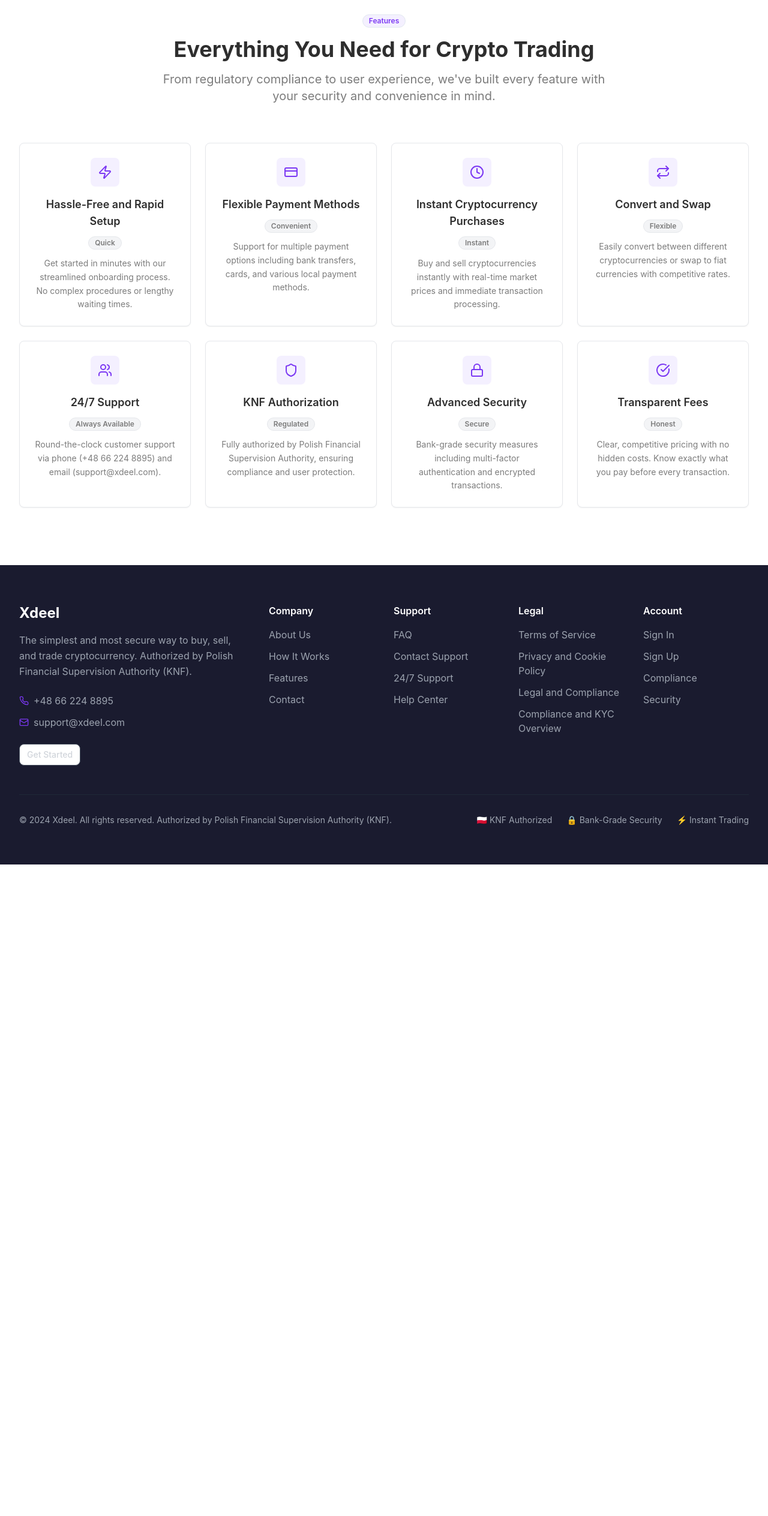
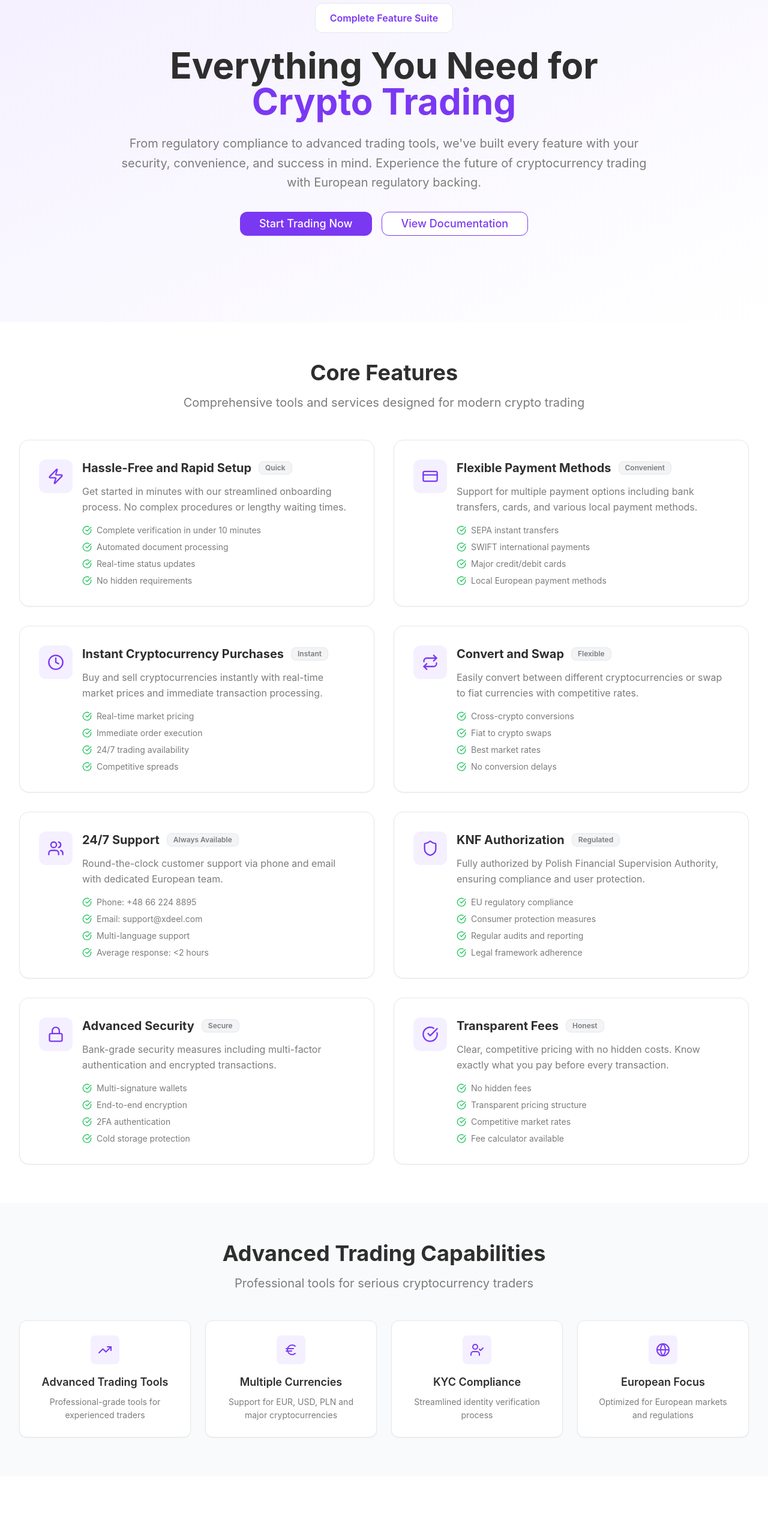
Before and after one commit to cidrus-money-org/xdeel-nexus-web, a React (Vite) app: page /features in a window 1280 px wide. Shown: the part 140-2667 px from the top of the page at 60% size. Before the commit the page ends 1581 px from the top, so only its background shows below. Built offline with nearby package versions, Linux system fonts and the light colour scheme.

Commit message:
Enhance features page content
Expand the content on the features page to provide more detailed information and improve user engagement.

```diff
--- a/src/pages/Features.tsx
+++ b/src/pages/Features.tsx
@@ -2,102 +2,340 @@
 import { Layout } from "@/components/Layout";
 import { Card, CardContent } from "@/components/ui/card";
 import { Badge } from "@/components/ui/badge";
-import { Shield, Zap, CreditCard, Users, Lock, CheckCircle, Repeat, Clock } from "lucide-react";
+import { Button } from "@/components/ui/button";
+import { Shield, Zap, CreditCard, Users, Lock, CheckCircle, Repeat, Clock, Euro, Building, Phone, Mail, Globe, Award, UserCheck, TrendingUp } from "lucide-react";
 
 const Features = () => {
-  const features = [
+  const mainFeatures = [
     {
       icon: Zap,
       title: "Hassle-Free and Rapid Setup",
       description: "Get started in minutes with our streamlined onboarding process. No complex procedures or lengthy waiting times.",
+      details: [
+        "Complete verification in under 10 minutes",
+        "Automated document processing",
+        "Real-time status updates",
+        "No hidden requirements"
+      ],
       badge: "Quick"
     },
     {
       icon: CreditCard,
       title: "Flexible Payment Methods",
       description: "Support for multiple payment options including bank transfers, cards, and various local payment methods.",
+      details: [
+        "SEPA instant transfers",
+        "SWIFT international payments",
+        "Major credit/debit cards",
+        "Local European payment methods"
+      ],
       badge: "Convenient"
     },
     {
       icon: Clock,
       title: "Instant Cryptocurrency Purchases",
       description: "Buy and sell cryptocurrencies instantly with real-time market prices and immediate transaction processing.",
+      details: [
+        "Real-time market pricing",
+        "Immediate order execution",
+        "24/7 trading availability",
+        "Competitive spreads"
+      ],
       badge: "Instant"
     },
     {
       icon: Repeat,
       title: "Convert and Swap",
       description: "Easily convert between different cryptocurrencies or swap to fiat currencies with competitive rates.",
+      details: [
+        "Cross-crypto conversions",
+        "Fiat to crypto swaps",
+        "Best market rates",
+        "No conversion delays"
+      ],
       badge: "Flexible"
     },
     {
       icon: Users,
       title: "24/7 Support",
-      description: "Round-the-clock customer support via phone (+48 66 224 8895) and email (support@xdeel.com).",
+      description: "Round-the-clock customer support via phone and email with dedicated European team.",
+      details: [
+        "Phone: +48 66 224 8895",
+        "Email: support@xdeel.com",
+        "Multi-language support",
+        "Average response: <2 hours"
+      ],
       badge: "Always Available"
     },
     {
       icon: Shield,
       title: "KNF Authorization",
       description: "Fully authorized by Polish Financial Supervision Authority, ensuring compliance and user protection.",
+      details: [
+        "EU regulatory compliance",
+        "Consumer protection measures",
+        "Regular audits and reporting",
+        "Legal framework adherence"
+      ],
       badge: "Regulated"
     },
     {
       icon: Lock,
       title: "Advanced Security",
       description: "Bank-grade security measures including multi-factor authentication and encrypted transactions.",
+      details: [
+        "Multi-signature wallets",
+        "End-to-end encryption",
+        "2FA authentication",
+        "Cold storage protection"
+      ],
       badge: "Secure"
     },
     {
       icon: CheckCircle,
       title: "Transparent Fees",
       description: "Clear, competitive pricing with no hidden costs. Know exactly what you pay before every transaction.",
+      details: [
+        "No hidden fees",
+        "Transparent pricing structure",
+        "Competitive market rates",
+        "Fee calculator available"
+      ],
       badge: "Honest"
+    }
+  ];
+
+  const tradingFeatures = [
+    {
+      icon: TrendingUp,
+      title: "Advanced Trading Tools",
+      description: "Professional-grade tools for experienced traders"
+    },
+    {
+      icon: Euro,
+      title: "Multiple Currencies",
+      description: "Support for EUR, USD, PLN and major cryptocurrencies"
+    },
+    {
+      icon: UserCheck,
+      title: "KYC Compliance",
+      description: "Streamlined identity verification process"
+    },
+    {
+      icon: Globe,
+      title: "European Focus",
+      description: "Optimized for European markets and regulations"
+    }
+  ];
+
+  const securityMeasures = [
+    {
+      icon: Shield,
+      title: "Multi-Layer Security",
+      description: "Advanced protection protocols"
+    },
+    {
+      icon: Lock,
+      title: "Encrypted Storage",
+      description: "Military-grade encryption standards"
+    },
+    {
+      icon: Award,
+      title: "Compliance Standards",
+      description: "Meeting highest regulatory requirements"
+    },
+    {
+      icon: Building,
+      title: "Institutional Grade",
+      description: "Enterprise-level security infrastructure"
     }
   ];
 
   return (
     <Layout>
-      <section className="py-24 bg-white">
+      {/* Hero Section */}
+      <section className="py-20 bg-gradient-to-br from-[#F4F0FF] to-white">
         <div className="max-w-7xl mx-auto px-4 sm:px-6 lg:px-8">
-          {/* Section Header */}
           <div className="text-center mb-16">
-            <Badge variant="outline" className="mb-4 text-xdeel-primary border-xdeel-primary/30 bg-xdeel-purple">
-              Features
+            <Badge variant="outline" className="mb-6 text-xdeel-primary border-xdeel-primary/30 bg-white px-6 py-3 text-base rounded-xl">
+              Complete Feature Suite
             </Badge>
-            <h1 className="text-3xl lg:text-4xl font-bold text-xdeel-dark mb-4">
-              Everything You Need for Crypto Trading
+            <h1 className="text-4xl lg:text-6xl font-bold text-xdeel-dark mb-6">
+              Everything You Need for
+              <span className="text-xdeel-primary block">Crypto Trading</span>
             </h1>
+            <p className="text-xl text-xdeel-gray max-w-4xl mx-auto leading-relaxed mb-8">
+              From regulatory compliance to advanced trading tools, we've built every feature
+              with your security, convenience, and success in mind. Experience the future of
+              cryptocurrency trading with European regulatory backing.
+            </p>
+            <div className="flex flex-col sm:flex-row gap-4 justify-center">
+              <Button className="bg-xdeel-primary hover:bg-xdeel-primary-dark text-white px-8 py-4 text-lg rounded-xl">
+                Start Trading Now
+              </Button>
+              <Button variant="outline" className="border-xdeel-primary text-xdeel-primary hover:bg-xdeel-primary hover:text-white px-8 py-4 text-lg rounded-xl">
+                View Documentation
+              </Button>
+            </div>
+          </div>
+        </div>
+      </section>
+
+      {/* Main Features Grid */}
+      <section className="py-16 bg-white">
+        <div className="max-w-7xl mx-auto px-4 sm:px-6 lg:px-8">
+          <div className="text-center mb-12">
+            <h2 className="text-3xl lg:text-4xl font-bold text-xdeel-dark mb-4">
+              Core Features
+            </h2>
             <p className="text-xl text-xdeel-gray max-w-3xl mx-auto">
-              From regulatory compliance to user experience, we've built every feature
-              with your security and convenience in mind.
+              Comprehensive tools and services designed for modern crypto trading
             </p>
           </div>
 
-          {/* Features Grid */}
-          <div className="grid grid-cols-1 md:grid-cols-2 lg:grid-cols-4 gap-6">
-            {features.map((feature, index) => (
-              <Card key={index} className="group hover:shadow-xl transition-all duration-300 bg-white border-gray-200 hover:border-xdeel-primary/50">
-                <CardContent className="p-6">
-                  <div className="text-center">
-                    <div className="w-12 h-12 bg-xdeel-purple rounded-lg flex items-center justify-center mx-auto mb-4 group-hover:bg-xdeel-primary transition-colors duration-300">
-                      <feature.icon className="w-6 h-6 text-xdeel-primary group-hover:text-white transition-colors duration-300" />
+          <div className="grid grid-cols-1 md:grid-cols-2 lg:grid-cols-2 gap-8">
+            {mainFeatures.map((feature, index) => (
+              <Card key={index} className="group hover:shadow-xl transition-all duration-300 bg-white border-gray-200 hover:border-xdeel-primary/50 rounded-2xl">
+                <CardContent className="p-8">
+                  <div className="flex items-start space-x-4">
+                    <div className="w-14 h-14 bg-xdeel-purple rounded-xl flex items-center justify-center group-hover:bg-xdeel-primary transition-colors duration-300 flex-shrink-0">
+                      <feature.icon className="w-7 h-7 text-xdeel-primary group-hover:text-white transition-colors duration-300" />
                     </div>
-                    <div className="mb-3">
-                      <h3 className="text-lg font-semibold text-xdeel-dark mb-2">
+                    <div className="flex-1">
+                      <div className="flex items-center gap-3 mb-3">
+                        <h3 className="text-xl font-bold text-xdeel-dark">
                           {feature.title}
                         </h3>
-                      <Badge variant="secondary" className="text-xs bg-gray-100 text-xdeel-gray border-gray-200">
+                        <Badge variant="secondary" className="text-xs bg-gray-100 text-xdeel-gray border-gray-200 rounded-lg">
                           {feature.badge}
                         </Badge>
                       </div>
-                    <p className="text-xdeel-gray leading-relaxed text-sm">
+                      <p className="text-xdeel-gray leading-relaxed mb-4">
                         {feature.description}
                       </p>
+                      <ul className="space-y-2">
+                        {feature.details.map((detail, idx) => (
+                          <li key={idx} className="flex items-center text-sm text-xdeel-gray">
+                            <CheckCircle className="w-4 h-4 text-green-500 mr-2 flex-shrink-0" />
+                            {detail}
+                          </li>
+                        ))}
+                      </ul>
+                    </div>
                   </div>
                 </CardContent>
               </Card>
             ))}
+          </div>
+        </div>
+      </section>
+
+      {/* Trading Features */}
+      <section className="py-16 bg-gray-50">
+        <div className="max-w-7xl mx-auto px-4 sm:px-6 lg:px-8">
+          <div className="text-center mb-12">
+            <h2 className="text-3xl lg:text-4xl font-bold text-xdeel-dark mb-4">
+              Advanced Trading Capabilities
+            </h2>
+            <p className="text-xl text-xdeel-gray max-w-3xl mx-auto">
+              Professional tools for serious cryptocurrency traders
+            </p>
+          </div>
+
+          <div className="grid grid-cols-1 md:grid-cols-2 lg:grid-cols-4 gap-6">
+            {tradingFeatures.map((feature, index) => (
+              <Card key={index} className="group hover:shadow-lg transition-all duration-300 bg-white border-gray-200 hover:border-xdeel-primary/50 rounded-xl">
+                <CardContent className="p-6 text-center">
+                  <div className="w-12 h-12 bg-xdeel-purple rounded-lg flex items-center justify-center mx-auto mb-4 group-hover:bg-xdeel-primary transition-colors duration-300">
+                    <feature.icon className="w-6 h-6 text-xdeel-primary group-hover:text-white transition-colors duration-300" />
+                  </div>
+                  <h3 className="text-lg font-semibold text-xdeel-dark mb-2">
+                    {feature.title}
+                  </h3>
+                  <p className="text-xdeel-gray text-sm leading-relaxed">
+                    {feature.description}
+                  </p>
+                </CardContent>
+              </Card>
+            ))}
+          </div>
+        </div>
+      </section>
+
+      {/* Security Features */}
+      <section className="py-16 bg-white">
+        <div className="max-w-7xl mx-auto px-4 sm:px-6 lg:px-8">
+          <div className="text-center mb-12">
+            <h2 className="text-3xl lg:text-4xl font-bold text-xdeel-dark mb-4">
+              Security & Compliance
+            </h2>
+            <p className="text-xl text-xdeel-gray max-w-3xl mx-auto">
+              Your security is our top priority with enterprise-grade protection
+            </p>
+          </div>
+
+          <div className="grid grid-cols-1 md:grid-cols-2 lg:grid-cols-4 gap-6 mb-12">
+            {securityMeasures.map((measure, index) => (
+              <Card key={index} className="group hover:shadow-lg transition-all duration-300 bg-white border-gray-200 hover:border-xdeel-primary/50 rounded-xl">
+                <CardContent className="p-6 text-center">
+                  <div className="w-12 h-12 bg-xdeel-purple rounded-lg flex items-center justify-center mx-auto mb-4 group-hover:bg-xdeel-primary transition-colors duration-300">
+                    <measure.icon className="w-6 h-6 text-xdeel-primary group-hover:text-white transition-colors duration-300" />
+                  </div>
+                  <h3 className="text-lg font-semibold text-xdeel-dark mb-2">
+                    {measure.title}
+                  </h3>
+                  <p className="text-xdeel-gray text-sm leading-relaxed">
+                    {measure.description}
+                  </p>
+                </CardContent>
+              </Card>
+            ))}
+          </div>
+
+          {/* Regulatory Info */}
+          <Card className="bg-gradient-to-r from-xdeel-purple to-white border-xdeel-primary/20 rounded-2xl">
+            <CardContent className="p-8 text-center">
+              <Shield className="w-16 h-16 text-xdeel-primary mx-auto mb-4" />
+              <h3 className="text-2xl font-bold text-xdeel-dark mb-4">
+                Fully Regulated & Compliant
+              </h3>
+              <p className="text-xdeel-gray text-lg leading-relaxed mb-6 max-w-3xl mx-auto">
+                Licensed and regulated by the Polish Financial Supervision Authority (KNF),
+                ensuring full compliance with European financial regulations and providing
+                maximum protection for your investments.
+              </p>
+              <div className="flex flex-col sm:flex-row gap-4 justify-center">
+                <div className="flex items-center text-xdeel-gray">
+                  <Phone className="w-5 h-5 mr-2" />
+                  +48 66 224 8895
+                </div>
+                <div className="flex items-center text-xdeel-gray">
+                  <Mail className="w-5 h-5 mr-2" />
+                  support@xdeel.com
+                </div>
+              </div>
+            </CardContent>
+          </Card>
+        </div>
+      </section>
+
+      {/* CTA Section */}
+      <section className="py-16 bg-gradient-to-br from-xdeel-primary to-purple-700">
+        <div className="max-w-4xl mx-auto px-4 sm:px-6 lg:px-8 text-center">
+          <h2 className="text-3xl lg:text-4xl font-bold text-white mb-6">
+            Ready to Experience All Features?
+          </h2>
+          <p className="text-xl text-purple-100 mb-8 leading-relaxed">
+            Join thousands of users who trust Xdeel for their cryptocurrency trading needs.
+            Start your journey with full regulatory protection and professional-grade tools.
+          </p>
+          <div className="flex flex-col sm:flex-row gap-4 justify-center">
+            <Button className="bg-white text-xdeel-primary hover:bg-gray-100 px-8 py-4 text-lg rounded-xl font-semibold">
+              Get Started Today
+            </Button>
+            <Button variant="outline" className="border-white text-white hover:bg-white hover:text-xdeel-primary px-8 py-4 text-lg rounded-xl">
+              Contact Sales
+            </Button>
           </div>
         </div>
       </section>
```
Lines whose indentation alone changed are shown as unchanged.
